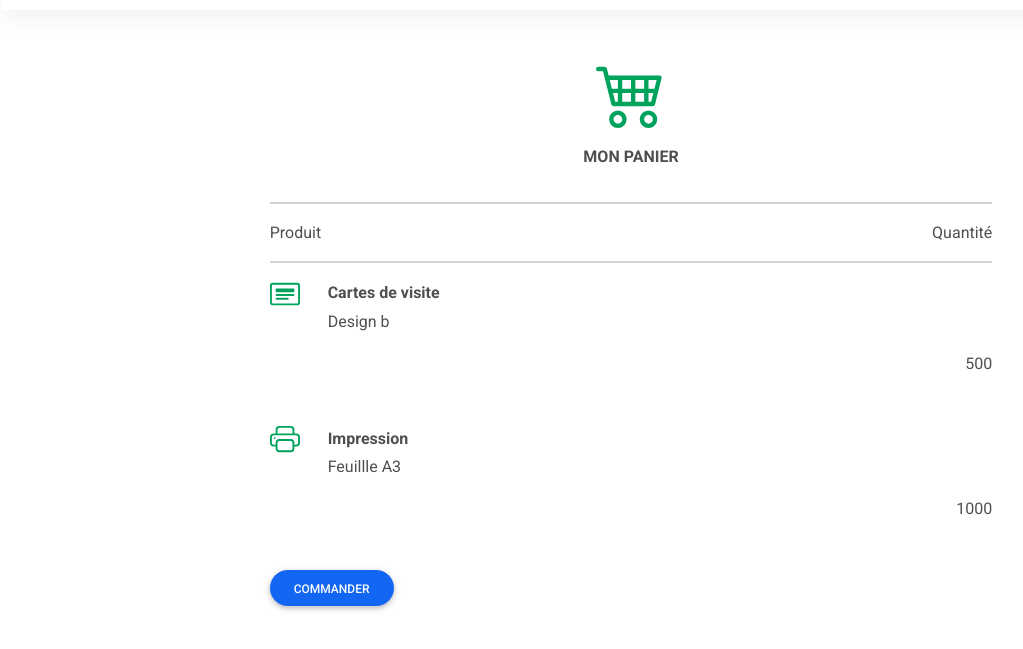
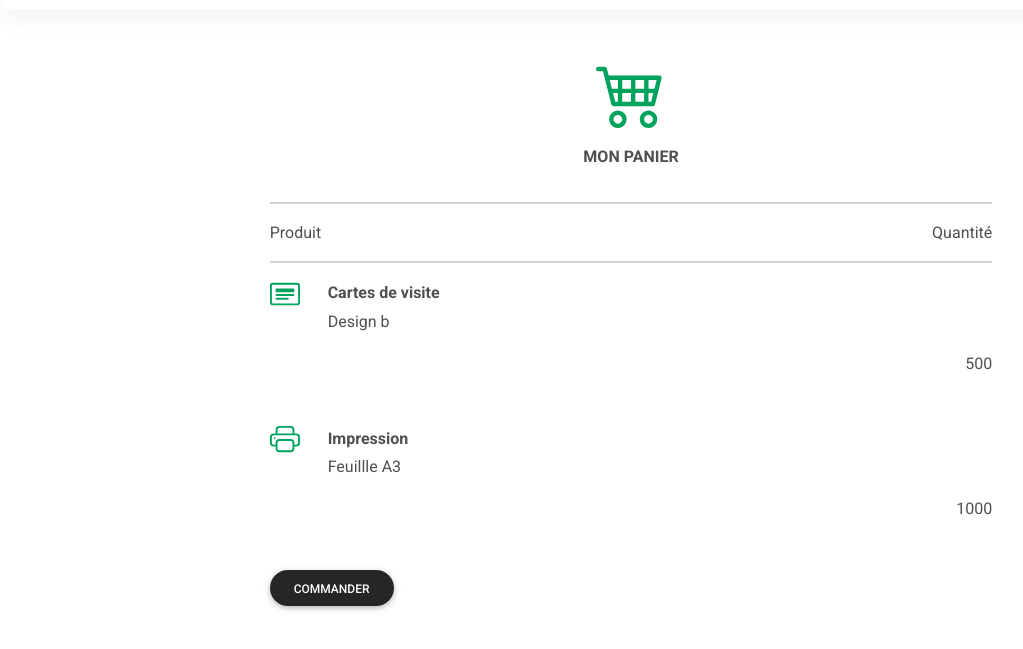
Before and after one commit to cpnv-mediamatique/espace-pao-design-gabriel-cesar, a plain HTML site: page panier.html in a window 1280 px wide. Shown: the part 95-744 px from the top of the page, without its empty margins (9-1032 px from the left). Drawn offline with Linux system fonts and the light colour scheme.

Commit message:
Boutton noir

```diff
--- a/panier.html
+++ b/panier.html
@@ -81,10 +81,8 @@
           <span class="d-flex col-sm justify-content-end mb-5">1000</span>
         </div>
       <div class="w-100"></div>
-      <div class="col-sm ">
-        <div class="text-left">
-        <button type="button" class="btn btn-primary btn-rounded">COMMANDER</button>
-      </div>
+      <div class="col-sm">
+        <button type="button" class="btn btn-dark btn-rounded">COMMANDER</button>
       </div>
 </div>
 
```
